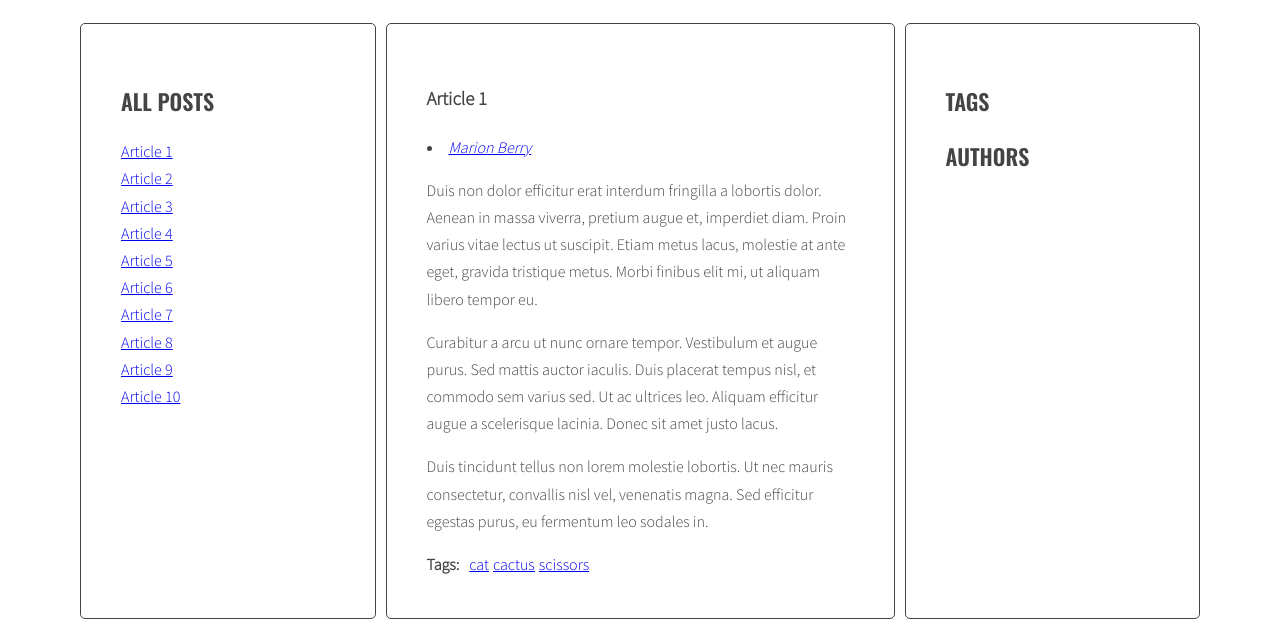
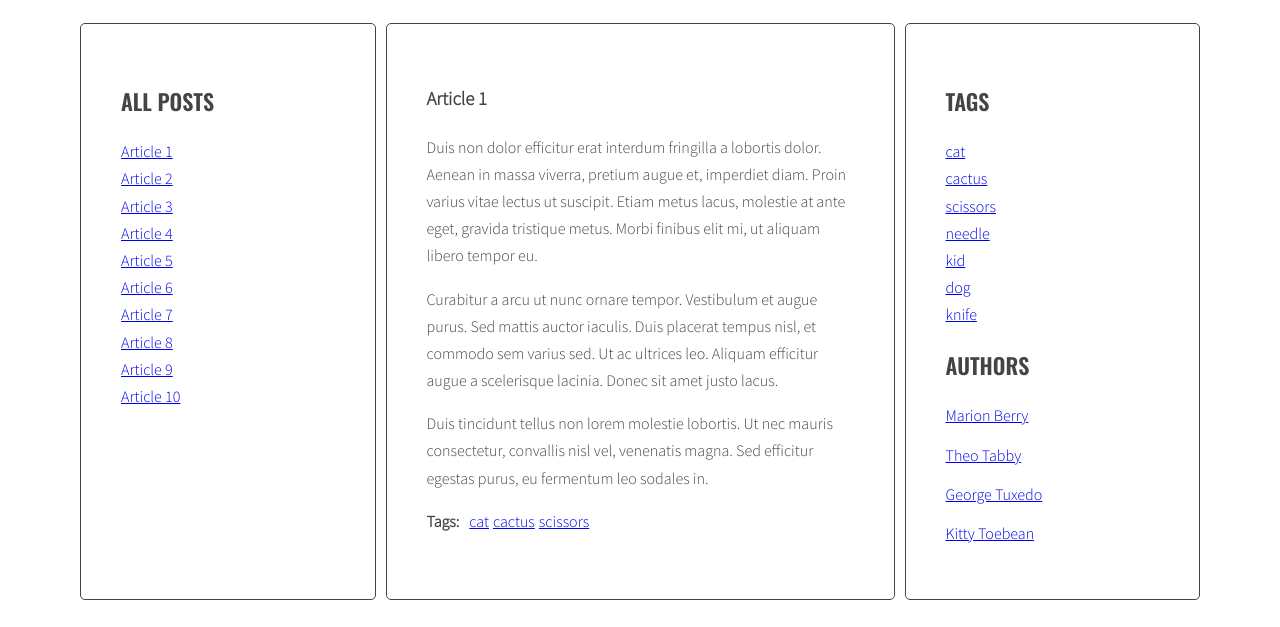
Before and after one commit to KarolWojtas87/javascript-blog, a website: page index.html in a window 1280 px wide. Shown: the part 220-847 px from the top of the page. Drawn offline with nearby package versions, Linux system fonts and the light colour scheme.

Commit message:
Add tags and authors list

```diff
--- a/index.html
+++ b/index.html
@@ -302,11 +302,11 @@
             <aside class="sidebar">
                 <h2 class="section-title">Tags</h2>
                 <ul class="list tags">
-                    <!-- <li><a href="#">design</a> <span>(6)</span></li>
+                    <li><a href="#">design</a> <span>(6)</span></li>
                     <li><a href="#">code</a> <span>(5)</span></li>
                     <li><a href="#">tutorials</a> <span>(4)</span></li>
                     <li><a href="#">reviews</a> <span>(4)</span></li>
-                    <li><a href="#">news</a> <span>(6)</span></li> -->
+                    <li><a href="#">news</a> <span>(6)</span></li>
                 </ul>
                 <h2 class="section-title">Authors</h2>
                 <ul class="list authors">
@@ -329,7 +329,7 @@
                         <a href="#">
                             <span class="author-name">Marion Berry</span>
                         </a> -->
-                    </li>
+                    <!-- </li> -->
                 </ul>
             </aside>
         </main>
--- a/js/script.js
+++ b/js/script.js
@@ -1,14 +1,24 @@
 'use strict';
 
+
+
 {
+    const optArticleSelector = '.post',
+        optTitleSelector = '.post-title',
+        optTitleListSelector = '.titles',
+        optArticleTagsSelector = '.post-tags .list',
+        optAuthorSelector = '.post-author',
+        optTagsListSelector = '.tags.list',
+        optCloudClassCount = 5,
+        optCloudClassPrefix = 'tag-size-',
+        optAuthorListSelector = '.list.authors';
+
 
     const titleClickHandler = function (event) {
         event.preventDefault();
         const clickedElement = this;
-        console.log('Link was clicked!');
 
         /* remove class 'active' from all article links  */
-
         const activeLinks = document.querySelectorAll('.titles a.active');
 
         for (let activeLink of activeLinks) {
@@ -16,9 +26,6 @@
         }
         /*  add class 'active' to the clicked link */
         clickedElement.classList.add('active');
-
-        console.log('clickedElement:', clickedElement);
-
 
         /*  remove class 'active' from all articles */
         const activeArticles = document.querySelectorAll('.post');
@@ -40,21 +47,10 @@
 
 
 
-
-
-
-
-
     // TITLES
 
 
 
-
-    const optArticleSelector = '.post',
-        optTitleSelector = '.post-title',
-        optTitleListSelector = '.titles',
-        optArticleTagsSelector = '.post-tags .list',
-        optAuthorSelector = '.post-author';
 
     function generateTitleLinks(customSelector = ' ') {
         const titleList = document.querySelector(optTitleListSelector);
@@ -94,8 +90,43 @@
 
     generateTitleLinks();
 
+    function calculateTagsParams(tags) {
+        const params = { max: 0, min: 999999 };
+        for (let tag in tags) {
+            if (tags[tag] > params.max) {
+                params.max = tags[tag];
+            } else if (tags[tag] < params.min) {
+                params.min = tags[tag];
+            }
+        }
+        return params;
+    }
+
+    function calculateAuthorsParams(authors) {
+        const params = { max: 0, min: 999999 };
+        for (let author in authors) {
+            if (authors[author] > params.max) {
+                params.max = authors[author];
+            } else if (authors[author] < params.min) {
+                params.min = authors[author];
+            }
+        }
+        return params;
+    }
+
+
+
+    function calculateTagClass(count, params) {
+        const normalizedCount = count - params.min;
+        const normalizedMax = params.max - params.min;
+        const percentage = normalizedCount / normalizedMax;
+        const classNumber = Math.floor(percentage * (optCloudClassCount - 1) + 1);
+        return optCloudClassPrefix + classNumber;
+    }
 
     function generateTags() {
+        /* [NEW] create a new variable allTags with an empty object */
+        let allTags = {};
         /* find all articles */
         const articles = document.querySelectorAll(optArticleSelector);
         /* START LOOP: for every article: */
@@ -106,7 +137,6 @@
             let html = ' ';
             /* get tags from data-tags attribute */
             const articleTags = article.getAttribute('data-tags');
-            console.log(articleTags);
             /* split tags into array */
             const articleTagsArray = articleTags.split(' ');
             /* START LOOP: for each tag */
@@ -115,15 +145,41 @@
                 const tagLink = '<li><a href="#tag-' + tag + '"><span>' + tag + '</span></a></li>';
                 /* add generated code to html variable */
                 html = html + tagLink;
-                /* END LOOP: for each tag */
+                /* [NEW] check if this link is NOT already in allTags */
+                if (!allTags[tag]) {
+                    /* [NEW] add tag to allTags object */
+                    allTags[tag] = 1;
+                } else {
+                    allTags[tag]++;
+                }
             }
             /* insert HTML of all the links into the tags wrapper */
             tagWrapper.innerHTML = html;
             /* END LOOP: for every article: */
+
         }
+        /* [NEW] find list of tags in right column */
+        const tagList = document.querySelector('.tags');
+        const tagsParams = calculateTagsParams(allTags);
 
+        /* [NEW] create variable for all links HTML code */
+        let allTagsHTML = '';
+
+        /* [NEW] START LOOP: for each tag in allTags: */
+        for (let tag in allTags) {
+            /* [NEW] generate code of a link and add it to allTagsHTML */
+            const tagLinkHTML = '<li class=" ' + calculateTagClass(allTags[tag], tagsParams) + '"><a href="#tag-' + tag + '">' + tag + '</a></li>';
+            //const tagLinkHTML = '<li>' + '<a href="#tag-' + calculateTagClass(allTags[tag], tagsParams) + tag + '">' + tag + '</a></li>';
+            allTagsHTML += tagLinkHTML;
+        }
+        tagList.innerHTML = allTagsHTML;
+        /* [NEW] END LOOP: for each tag in allTags: */
     }
+
+    /*[NEW] add HTML from allTagsHTML to tagList */
+
     generateTags();
+
 
 
 
@@ -173,15 +229,29 @@
 
 
     function generateAuthors() {
+        let allAuthors = {};
         const articles = document.querySelectorAll(optArticleSelector);
         for (let article of articles) {
             const articleAuthor = article.querySelector(optAuthorSelector);
+            let html = '';
             const authorsName = article.getAttribute('authors-name');
             const authorHTML = '<li><a href="#tag-' + authorsName + '"><span>' + authorsName + '</span></a></li>'
             articleAuthor.innerHTML = authorHTML;
-            console.log(authorHTML);
+            if (!allAuthors[authorsName]) {
+                allAuthors[authorsName] = 1;
+            } else {
+                allAuthors[authorsName]++;
+            }
+            articleAuthor.innerHTML = html;
         }
-
+        const authorList = document.querySelector(optAuthorListSelector);
+        const authorsParams = calculateAuthorsParams(allAuthors);
+        let allAuthorsHTML = '';
+        for (let author in allAuthors) {
+            const authorLinkHTML = '<li class=" ' + calculateTagClass(allAuthors[author], authorsParams) + '"><a href="#tag-' + author + '">' + author + '</a></li>';
+            allAuthorsHTML += authorLinkHTML;
+        }
+        authorList.innerHTML = allAuthorsHTML;
     }
     generateAuthors();
 
@@ -199,9 +269,9 @@
     function authorClickHandler(event) {
         event.preventDefault();
         const clickedElement = this;
-        const href = clickedElement.querySelectorAll('href');
-        const tag = href.replace('#tag-', '');
-        const authorActiveLinks = documentSelectorAll('a.active[href^="#tag-"]');
+        const href = clickedElement.getAttribute('href');
+        const tag = href.replace('#author-', '');
+        const authorActiveLinks = document.querySelectorAll('a.active[href^="#tag-"]');
         for (let authorActiveLink of authorActiveLinks) {
             authorActiveLink.classList.remove('active');
         }
--- a/sass/style.scss
+++ b/sass/style.scss
@@ -91,6 +91,10 @@ body {
     margin-right: 4px;
   }
 }
+/* Tags */
+.tag-size- {
+  font-size: 72px;
+}
 
 /* Authors */
 
```
Also changed, not shown: css/style.css, 1 other file.
